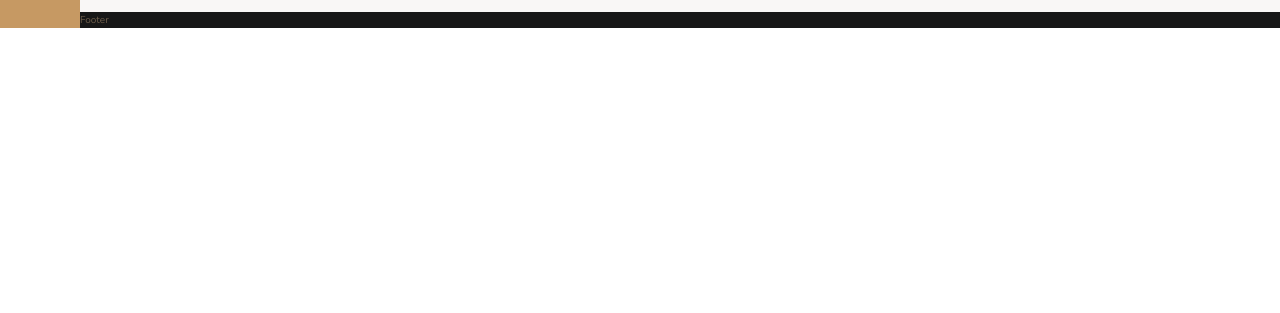
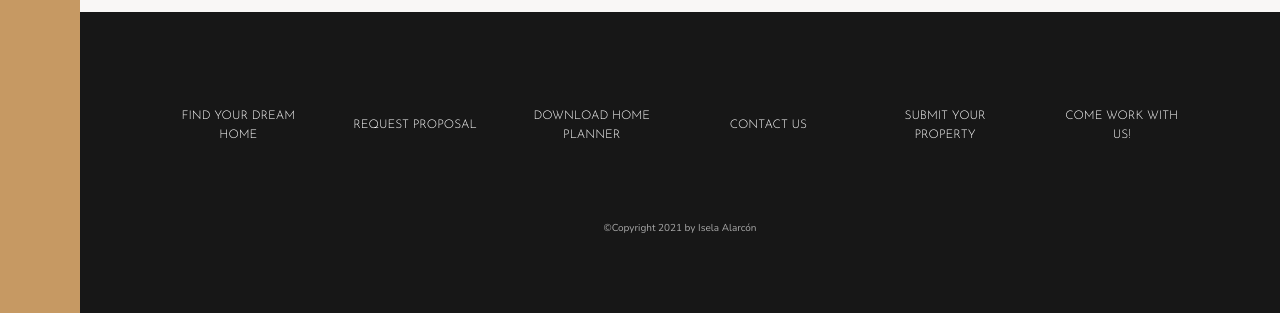
Before and after one commit to Isynopoulos1/nexterproject, a website: page index.html in a window 1280 px wide. Shown: the part 3544-3857 px from the top of the page. Before the commit the page ends 3572 px from the top, so only its background shows below. Drawn offline with nearby package versions, Linux system fonts and the light colour scheme.

Commit message:
building the footer

```diff
--- a/index.html
+++ b/index.html
@@ -361,6 +361,28 @@
         />
       </figure>
     </section>
-    <footer class="footer">Footer</footer>
+    <footer class="footer">
+      <ul class="nav">
+        <li class="nav__item">
+          <a href="#" class="nav__link">Find your dream home</a>
+        </li>
+        <li class="nav__item">
+          <a href="#" class="nav__link">Request proposal</a>
+        </li>
+        <li class="nav__item">
+          <a href="#" class="nav__link">Download home planner</a>
+        </li>
+        <li class="nav__item">
+          <a href="#" class="nav__link">Contact Us</a>
+        </li>
+        <li class="nav__item">
+          <a href="#" class="nav__link">Submit your property</a>
+        </li>
+        <li class="nav__item">
+          <a href="#" class="nav__link">Come work with us!</a>
+        </li>
+      </ul>
+      <p class="copyright">&copy;Copyright 2021 by Isela Alarcón</p>
+    </footer>
   </body>
 </html>
--- a/sass/_footer.scss
+++ b/sass/_footer.scss
@@ -1,9 +1,39 @@
 .footer {
   background-color: $color-secondary;
   grid-column: full-start / full-end;
+  padding: 8rem;
+}
+.nav {
+  list-style: none;
+  display: grid;
+  grid-template-columns: repeat(auto-fit, minmax(10rem, 1fr));
+  grid-gap: 2rem;
+  align-items: center;
 
-  & > * {
-    padding: 40px;
-    font-size: 3rem;
+  &__link:link,
+  &__link:visited {
+    font-size: 1.2rem;
+    color: #fff;
+    text-decoration: none;
+    font-family: $font-display;
+    text-transform: uppercase;
+    text-align: center;
+    padding: 1.5rem;
+    display: block;
+  }
+
+  &__link:hover,
+  &__link:active {
+    background-color: rgba(#fff, 0.04);
+    transform: translateY(-3px);
   }
 }
+.copyright {
+  font-size: 1rem;
+  color: $color-grey-light-2;
+  margin-top: 6rem;
+  margin-right: auto;
+  margin-left: auto;
+  text-align: center;
+  width: 70%;
+}
```
Also changed, not shown: css/style.css, img/back.jpg, img/gal-11.jpeg, img/gal-12.jpeg, img/gal-13.jpeg, img/gal-9.jpeg, img/house-2.jpeg, img/story-1.jpeg, img/story-2.jpeg, 2 other files.
